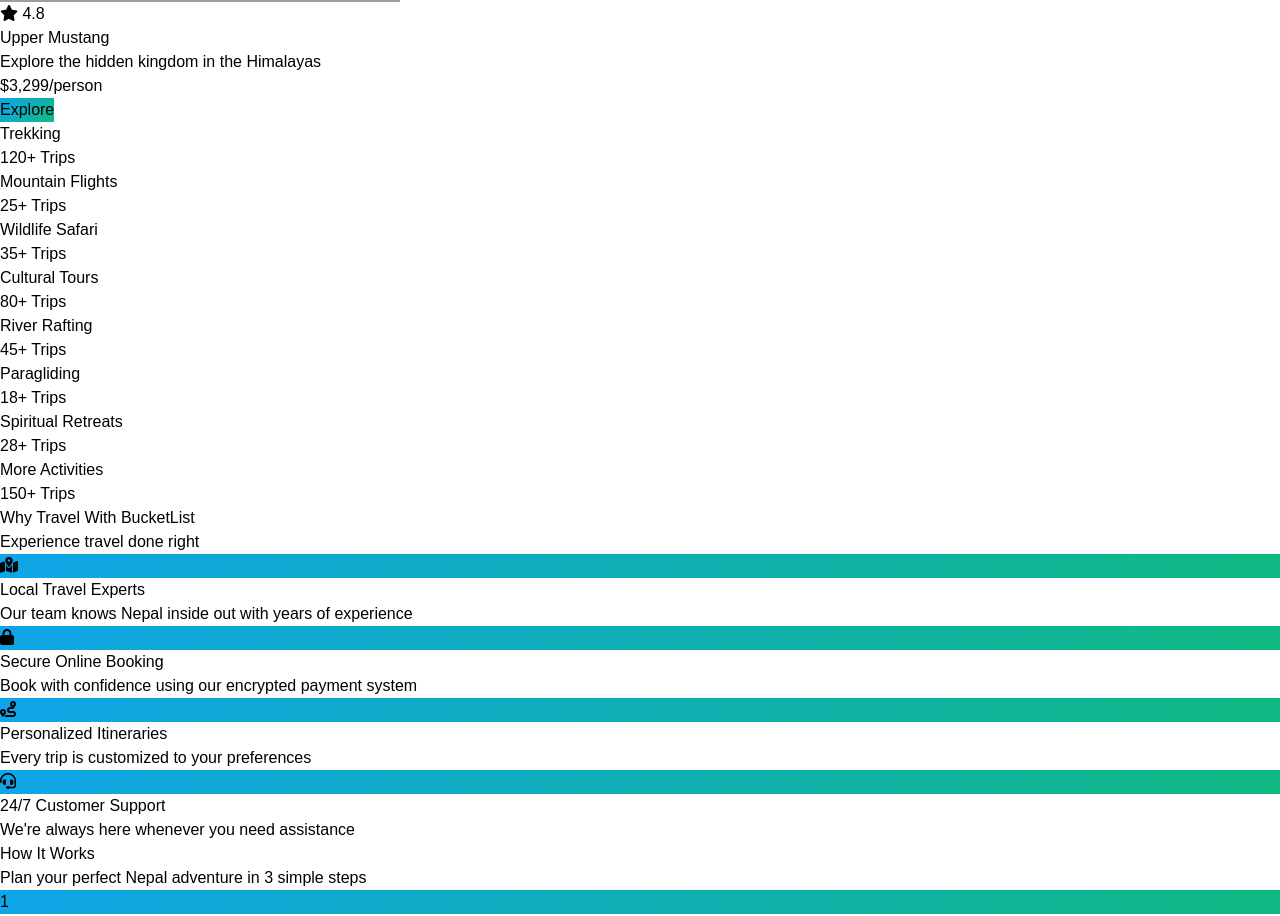
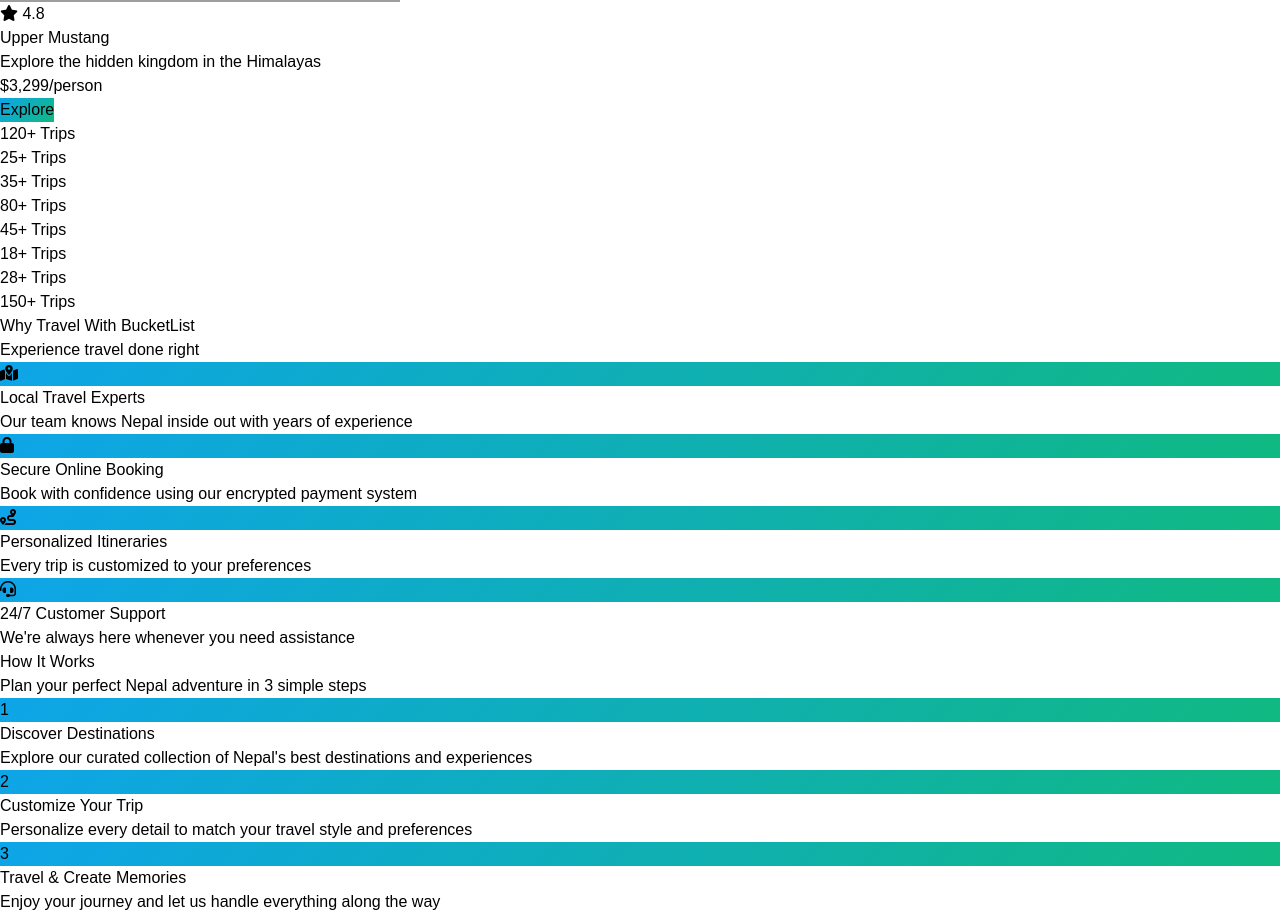
Before and after one commit to dipak560035/nepal-bucketlist, a React (Vite) app: page / in a window 1280 px wide. Shown: the part 2880-3796 px from the top of the page. Built offline with nearby package versions, Linux system fonts and the light colour scheme; grey boxes are pictures that could not be loaded.

Commit message:
Update Experiences.jsx

```diff
--- a/src/components/Experiences.jsx
+++ b/src/components/Experiences.jsx
@@ -15,7 +15,7 @@
                 <div className={`w-16 h-16 ${exp.bg} rounded-2xl flex items-center justify-center mx-auto mb-4`}>
 
                 </div>
-                <h3 className="font-bold text-lg mb-1">{exp.name}</h3>
+
                 <p className="text-gray-600 text-sm">{exp.trips} Trips</p>
               </div>
             ))}
```
